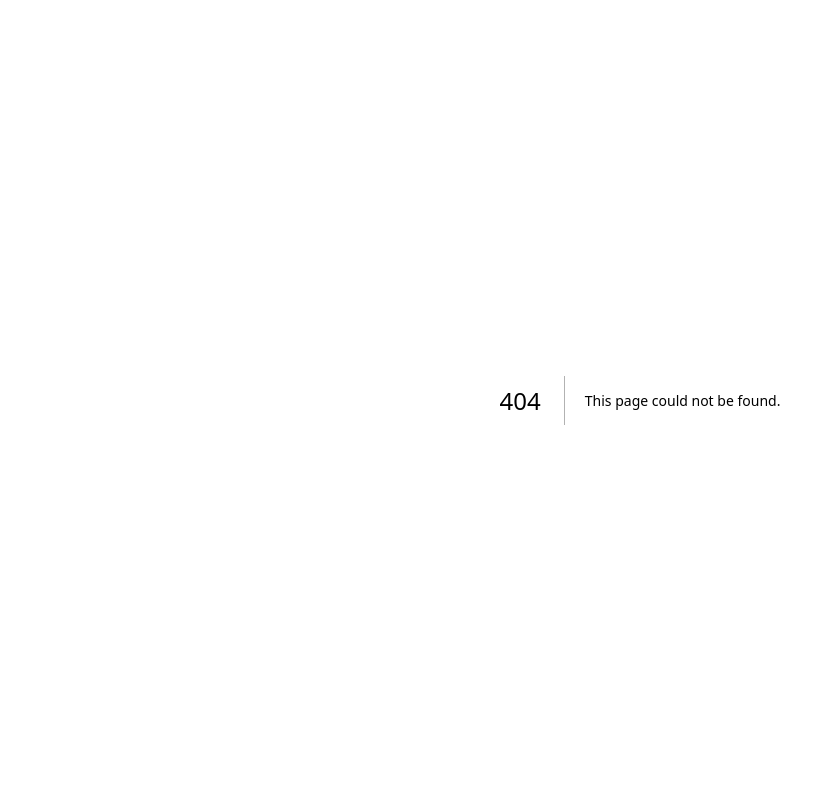
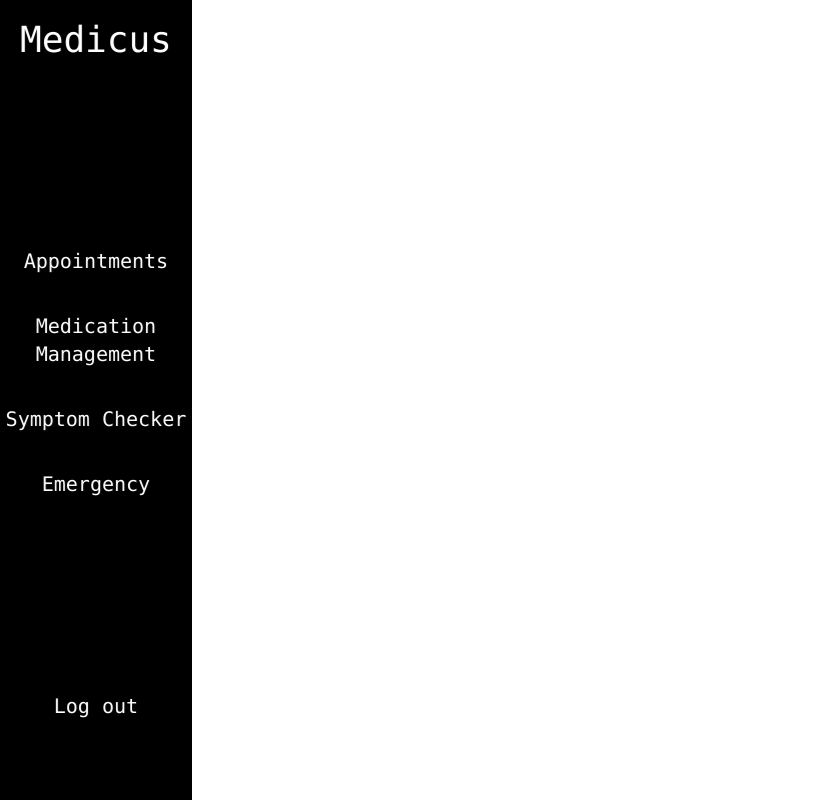
Before and after one commit to anevski-stefan/medicus, a Next.js app in the folder frontend/: page /dashboard in a window 1280 px wide. Before the commit this address had no page. Shown: the whole page, without its empty margins (0-836 px from the left). Built offline with nearby package versions, Linux system fonts and the light colour scheme.

Commit message:
Add left menu navigation

```diff
--- /dev/null
+++ b/frontend/public/styles/dashboard.css
@@ -0,0 +1,78 @@
+.menu-wrapper.hidden {
+    animation: slide-out 0.75s cubic-bezier(0.25, 0.1, 0.25, 1);
+  }
+
+  .menu-wrapper.visible {
+    animation: slide-in 0.75s cubic-bezier(0.25, 0.1, 0.25, 1);
+  }
+
+  @keyframes slide-out {
+    0% {
+      transform: translateX(0);
+    }
+    100% {
+      transform: translateX(-100vw);
+    }
+  }
+
+  @keyframes slide-in {
+    0% {
+      transform: translateX(-100vw);
+    }
+    100% {
+      transform: translateX(0);
+    }
+  }
+
+
+.menu-wrapper {
+    background-color: black;
+    color: white;
+    height: 100vh;
+    width: 15%;
+    will-change: transform;
+    transition: transform 0.75s cubic-bezier(0.25, 0.1, 0.25, 1);
+}
+
+
+
+.actions-menu li {
+    margin-bottom: 30px;
+}
+
+.actions-menu li:last-child {
+    margin-bottom: 0;
+}
+
+.actions-menu__item {
+    border-bottom: 2px solid transparent;
+    transition: border-bottom 1s ease;
+    padding-bottom: 5px;
+}
+
+.actions-menu__item:hover {
+    border-bottom: 2px solid white;
+}
+
+/* Dashboard */
+
+.dashboard-wrapper   {
+  position: relative;
+}
+
+.btn-extend-collapse {
+  position: absolute;
+  left: 0;
+  width: auto;
+  top: 0;
+  padding:5px;
+  font-size: 2rem;
+}
+
+.visibleMenuIcon {
+  color: white;
+}
+
+.hiddenMenuIcon {
+  color: black;
+}
--- /dev/null
+++ b/frontend/src/app/components/Button.jsx
@@ -0,0 +1,11 @@
+function Button({handleClick, isHidden}) {
+
+  const className = `inside btn-extend-collapse flex justify-end ${isHidden ? 'hiddenMenuIcon' : 'visibleMenuIcon'}`;
+
+
+  return (
+    <button className={className} onClick={handleClick}><i class="fa-solid fa-bars"></i></button>
+  )
+}
+
+export default Button
--- /dev/null
+++ b/frontend/src/app/components/LeftMenu.jsx
@@ -0,0 +1,22 @@
+import "../../../public/styles/dashboard.css"
+import Link from "next/link"
+
+
+function LeftMenu({ className }) {
+  return (
+    <div className={`menu-wrapper font-mono ${className}`}>
+        <Link className="logo text-4xl flex justify-center pt-5" href="/">Medicus</Link>
+        <ul className='actions-menu text-center flex flex-col justify-between text-xl h-5/6'>
+            <div className="h-full flex flex-col justify-center">
+              <li className='actions-menu__item'><Link href="/">Appointments</Link></li>
+              <li className='actions-menu__item'><Link href="/">Medication Management</Link></li>
+              <li className='actions-menu__item'><Link href="/">Symptom Checker</Link></li>
+              <li className='actions-menu__item'><Link href="/">Emergency</Link></li>
+            </div>
+            <li className='actions-menu__item'><Link href="/">Log out</Link></li>
+        </ul>
+    </div>
+  )
+}
+
+export default LeftMenu
--- /dev/null
+++ b/frontend/src/app/dashboard/page.jsx
@@ -0,0 +1,23 @@
+"use client";
+
+import LeftMenu from '../components/LeftMenu'
+import React, { useState } from 'react';
+import Button from '../components/Button';
+
+
+function page() {
+  const [isHidden, setIsHidden] = useState(false);
+
+  function handleClick() {
+    setIsHidden(!isHidden);
+  }
+
+  return (
+    <div className='dashboard-wrapper flex'>
+      <LeftMenu className={isHidden ? 'hidden animated' : 'visible animated'} />
+      <Button isHidden={isHidden} handleClick={handleClick}/>
+      </div>
+  )
+}
+
+export default page
--- a/frontend/src/app/layout.jsx
+++ b/frontend/src/app/layout.jsx
@@ -11,6 +11,9 @@ export const metadata = {
 export default function RootLayout({ children }) {
   return (
     <html lang="en">
+      <head>
+        <script src="https://kit.fontawesome.com/2bfcecb782.js" crossorigin="anonymous"></script>
+      </head>
       <body className={inter.className}>{children}</body>
     </html>
   )
```
